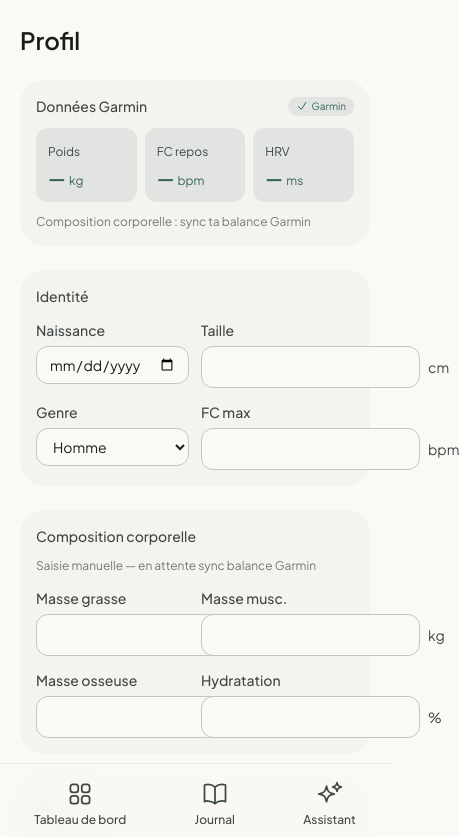
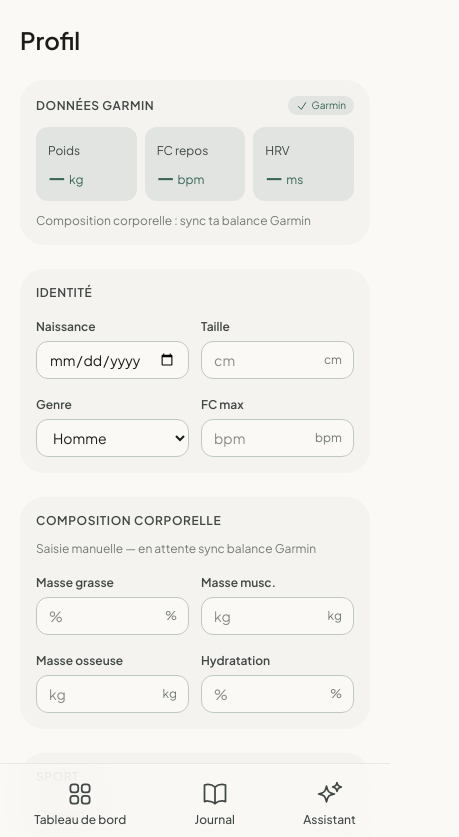
Before and after one commit to Romaindavid/perso, a Next.js app: page /profile in a window 390 px wide. Shown: the top 837 px of the page, 459 px wide, since content can reach past the window. Built offline with nearby package versions, Linux system fonts and the light colour scheme; no server answers.

Commit message:
Fix profile mobile layout: inline units, compact labels
- Units (kg, bpm, %, cm) inside inputs as right-aligned suffix
- Smaller labels (text-xs font-semibold)
- Section headings uppercase tracking-wider
- No more overflow on mobile

Co-Authored-By: Claude Sonnet 4.6 <noreply@anthropic.com>

```diff
--- a/src/app/(app)/profile/page.tsx
+++ b/src/app/(app)/profile/page.tsx
@@ -62,7 +62,7 @@ function AutoCard({ label, value, unit }: { label: string; value: number | null;
 function Field({ label, children, hint }: { label: string; children: React.ReactNode; hint?: string }) {
   return (
     <div>
-      <label className="text-sm font-medium text-on-surface-variant">{label}</label>
+      <label className="text-xs font-semibold text-on-surface-variant">{label}</label>
       {children}
       {hint && <p className="text-xs text-outline mt-0.5">{hint}</p>}
     </div>
@@ -71,15 +71,16 @@ function Field({ label, children, hint }: { label: string; children: React.React
 
 function NumberInput({ value, onChange, unit }: { value: number | null; onChange: (v: number | null) => void; unit?: string }) {
   return (
-    <div className="flex items-center gap-2">
+    <div className="relative mt-1">
       <input
         type="number"
         step="any"
         value={value ?? ""}
         onChange={(e) => onChange(e.target.value ? parseFloat(e.target.value) : null)}
-        className="flex-1 mt-1 bg-surface border border-outline-variant rounded-xl px-3 py-2 text-base focus:outline-none focus:border-primary"
+        placeholder={unit || ""}
+        className="w-full bg-surface border border-outline-variant rounded-xl px-3 py-2 pr-10 text-sm focus:outline-none focus:border-primary"
       />
-      {unit && <span className="text-sm text-on-surface-variant mt-1">{unit}</span>}
+      {unit && <span className="absolute right-3 top-1/2 -translate-y-1/2 text-xs text-outline pointer-events-none">{unit}</span>}
     </div>
   );
 }
@@ -147,7 +148,7 @@ export default function ProfilePage() {
       {/* Données auto Garmin */}
       <div className="bg-surface-container-low rounded-3xl p-4 space-y-3">
         <div className="flex items-center justify-between">
-          <h2 className="text-sm font-medium text-on-surface-variant">Données Garmin</h2>
+          <h2 className="text-xs font-semibold text-on-surface-variant uppercase tracking-wider">Données Garmin</h2>
           <AutoBadge date={profile.metrics_date} />
         </div>
         <div className="grid grid-cols-3 gap-2">
@@ -169,7 +170,7 @@ export default function ProfilePage() {
 
       {/* Identité */}
       <div className="bg-surface-container-low rounded-3xl p-4 space-y-3">
-        <h2 className="text-sm font-medium text-on-surface-variant">Identité</h2>
+        <h2 className="text-xs font-semibold text-on-surface-variant uppercase tracking-wider">Identité</h2>
         <div className="grid grid-cols-2 gap-3">
           <Field label="Naissance" hint={age ? `${age} ans` : undefined}>
             <input
@@ -201,7 +202,7 @@ export default function ProfilePage() {
       {/* Composition corporelle (manuel — fallback si pas de données Garmin) */}
       {!profile.body_fat_auto && (
         <div className="bg-surface-container-low rounded-3xl p-4 space-y-3">
-          <h2 className="text-sm font-medium text-on-surface-variant">Composition corporelle</h2>
+          <h2 className="text-xs font-semibold text-on-surface-variant uppercase tracking-wider">Composition corporelle</h2>
           <p className="text-xs text-outline">Saisie manuelle — en attente sync balance Garmin</p>
           <div className="grid grid-cols-2 gap-3">
             <Field label="Masse grasse">
@@ -222,7 +223,7 @@ export default function ProfilePage() {
 
       {/* Sport */}
       <div className="bg-surface-container-low rounded-3xl p-4 space-y-4">
-        <h2 className="text-sm font-medium text-on-surface-variant">Sport</h2>
+        <h2 className="text-xs font-semibold text-on-surface-variant uppercase tracking-wider">Sport</h2>
         <Field label="Objectifs">
           <TextArea
             value={profile.sport_goals}
```
